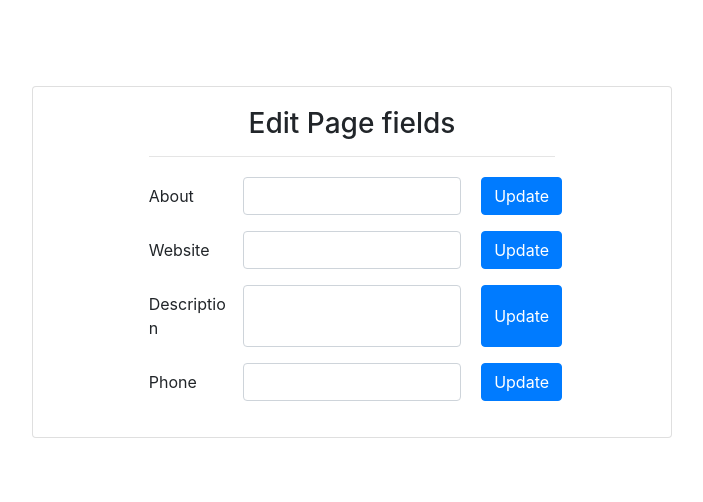
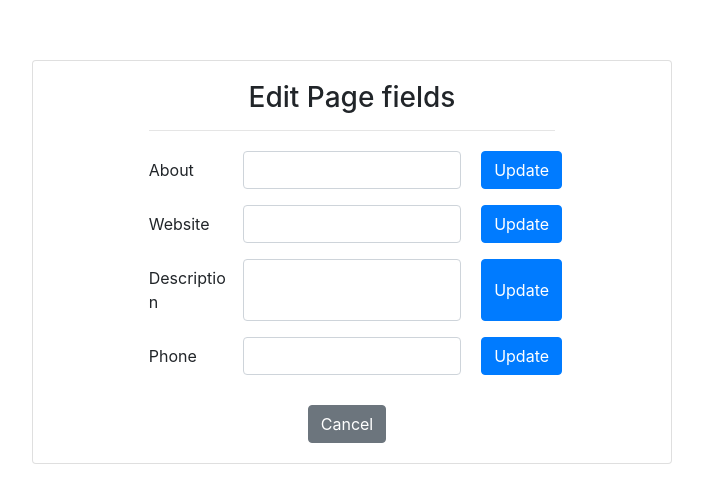
Before and after one commit to ambikak10/reactfb, a React (Create React App) app: page /update in a window 1280 px wide. Shown: the part 138-640 px from the top of the page, without its empty margins (288-991 px from the left). Built offline with nearby package versions, Linux system fonts and the light colour scheme.

Commit message:
cancel button in updtaeInfo component, added params in Link to= in dashboard

```diff
--- a/src/components/Dashboard/Dashboard.js
+++ b/src/components/Dashboard/Dashboard.js
@@ -14,8 +14,8 @@ class Dashboard extends Component {
 
 componentDidMount () {
     // const id = this.props.location.state.id;
-    const access = this.props.location.state.access;
-    // console.log(this.props);
+    // const access = this.props.location.state.access;
+    console.log(this.props);
     // console.log(access);
     // console.log(id);
       window.FB.api(
@@ -48,7 +48,14 @@ componentDidMount () {
               <div className='appName'>REACT APP</div>
               <div>
                 <div>
-                  <Link to='/dahsboard' className='selected'>
+                  <Link to=
+                  {
+                    {
+                      pathName: '/dashboard',
+                      state: this.props.location.state
+                    }
+                  }
+                  className='selected'>
                     <i className='fa fa-home' aria-hidden='true'>
                       <span
                         className='menu'
--- a/src/components/Login/login.css
+++ b/src/components/Login/login.css
@@ -4,7 +4,7 @@
 
 .App-header {
   /* background-color: #282c34; */
-  background-color: rgba(67, 70, 67, 0.8);
+  background-color: rgba(10, 10, 10, 0.979);
   min-height: 100vh;
   display: flex;
   flex-direction: column;
--- a/src/components/UpdateInfo/UpdateInfo.js
+++ b/src/components/UpdateInfo/UpdateInfo.js
@@ -2,6 +2,7 @@ import React, { Component, Fragment } from "react";
 import { Link } from "react-router-dom";
 import "./updateInfo.css";
 // import is_empty from "./is-empty";
+import { Route, withRouter } from "react-router-dom";
 
 class UpdateInfo extends Component {
   constructor() {
@@ -69,7 +70,10 @@ class UpdateInfo extends Component {
       }.bind(this)
     );
   };
-
+ goBack = () => {
+   console.log(this.props.history)
+   this.props.history.goBack()
+ }
   render() {
     // const enabledAbout = !is_empty(this.state.about);
 
@@ -173,11 +177,24 @@ class UpdateInfo extends Component {
                     className='btn btn-primary'
                     style={{ marginRight: "10px" }}
                   />
-                  <Link to='/dashboard' className='btn btn-secondary'>
-                    Cancel
-                  </Link>
+
                 </div> */}
               </form>
+
+
+              <div style={{ marginTop: "30px", textAlign: "center" }}>
+                <input
+                  type='submit'
+                  value='Cancel'
+                  className='btn btn btn-secondary'
+                  style={{ marginRight: "10px" }}
+                  onClick={this.goBack}
+                />
+
+                {/* <Link to='/dashboard' className='btn btn-secondary'>
+                    Cancel
+                  </Link> */}
+              </div>
             </div>
           </div>
         </div>
@@ -186,4 +203,4 @@ class UpdateInfo extends Component {
   }
 }
 
-export default UpdateInfo;
+export default withRouter(UpdateInfo);
```
